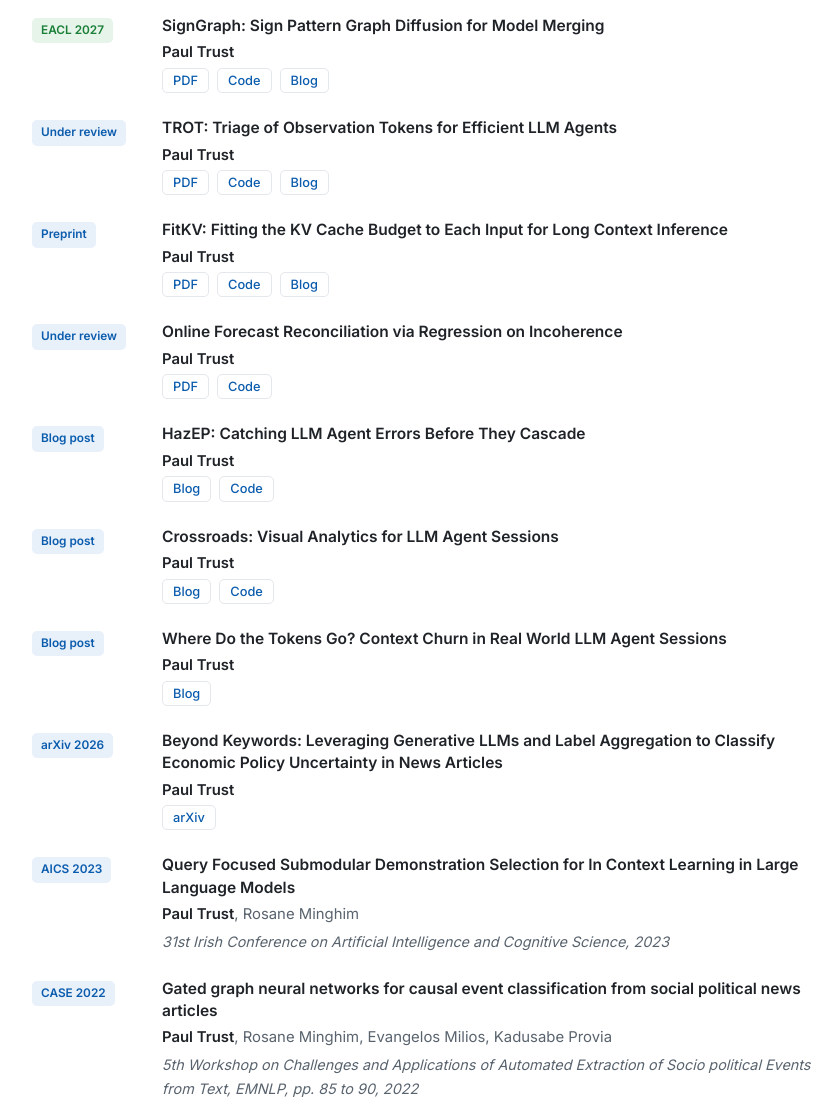
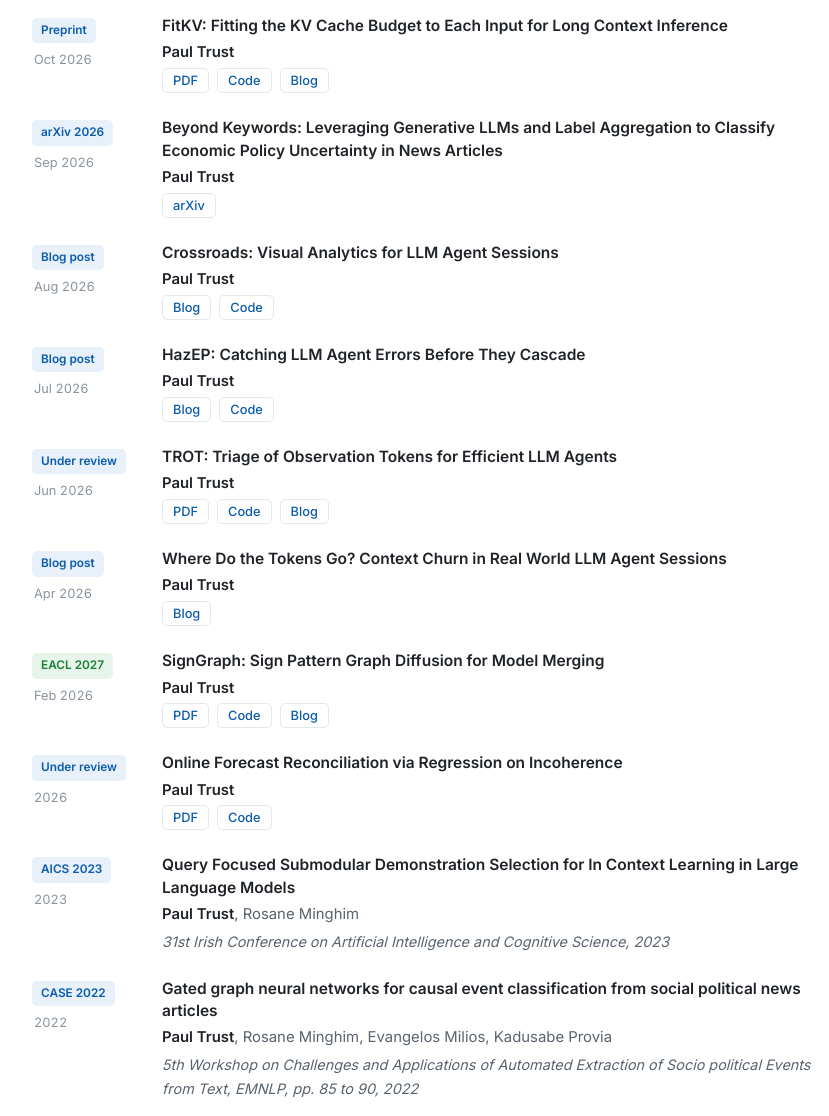
Before and after one commit to paultrust26/paultrust, a plain HTML site: page publications.html in a window 1280 px wide. Shown: the part 290-1406 px from the top of the page, without its empty margins (202-1031 px from the left). Drawn offline with Linux system fonts and the light colour scheme.

Commit message:
Date publications and sort them newest first

```diff
--- a/publications.html
+++ b/publications.html
@@ -39,7 +39,55 @@
       <h3>Conference papers and preprints</h3>
       <ol class="pubs">
         <li>
-          <span class="venue-tag accept">EACL 2027</span>
+          <div class="pub-side"><span class="venue-tag">Preprint</span><span class="pub-date">Oct 2026</span></div>
+          <div>
+            <p class="pub-title">FitKV: Fitting the KV Cache Budget to Each Input for Long Context Inference</p>
+            <p class="pub-authors"><strong>Paul Trust</strong></p>
+            <p class="pub-links"><a target="_blank" rel="noopener" href="papers/fitkv.pdf">PDF</a><a target="_blank" rel="noopener" href="https://github.com/paultrust26/FitKV">Code</a><a href="blog/fitkv.html">Blog</a></p>
+          </div>
+        </li>
+        <li>
+          <div class="pub-side"><span class="venue-tag">arXiv 2026</span><span class="pub-date">Sep 2026</span></div>
+          <div>
+            <p class="pub-title">Beyond Keywords: Leveraging Generative LLMs and Label Aggregation to Classify Economic Policy Uncertainty in News Articles</p>
+            <p class="pub-authors"><strong>Paul Trust</strong></p>
+            <p class="pub-links"><a target="_blank" rel="noopener" href="https://arxiv.org/abs/2609.35856">arXiv</a></p>
+          </div>
+        </li>
+        <li>
+          <div class="pub-side"><span class="venue-tag">Blog post</span><span class="pub-date">Aug 2026</span></div>
+          <div>
+            <p class="pub-title">Crossroads: Visual Analytics for LLM Agent Sessions</p>
+            <p class="pub-authors"><strong>Paul Trust</strong></p>
+            <p class="pub-links"><a href="blog/crossroads.html">Blog</a><a target="_blank" rel="noopener" href="https://github.com/paultrust26/crossroads">Code</a></p>
+          </div>
+        </li>
+        <li>
+          <div class="pub-side"><span class="venue-tag">Blog post</span><span class="pub-date">Jul 2026</span></div>
+          <div>
+            <p class="pub-title">HazEP: Catching LLM Agent Errors Before They Cascade</p>
+            <p class="pub-authors"><strong>Paul Trust</strong></p>
+            <p class="pub-links"><a href="blog/hazep.html">Blog</a><a target="_blank" rel="noopener" href="https://github.com/paultrust26/HazEP">Code</a></p>
+          </div>
+        </li>
+        <li>
+          <div class="pub-side"><span class="venue-tag">Under review</span><span class="pub-date">Jun 2026</span></div>
+          <div>
+            <p class="pub-title">TROT: Triage of Observation Tokens for Efficient LLM Agents</p>
+            <p class="pub-authors"><strong>Paul Trust</strong></p>
+            <p class="pub-links"><a target="_blank" rel="noopener" href="https://openreview.net/pdf?id=OgkJ87Gu35">PDF</a><a target="_blank" rel="noopener" href="https://github.com/paultrust26/TROT">Code</a><a href="blog/trot.html">Blog</a></p>
+          </div>
+        </li>
+        <li>
+          <div class="pub-side"><span class="venue-tag">Blog post</span><span class="pub-date">Apr 2026</span></div>
+          <div>
+            <p class="pub-title">Where Do the Tokens Go? Context Churn in Real World LLM Agent Sessions</p>
+            <p class="pub-authors"><strong>Paul Trust</strong></p>
+            <p class="pub-links"><a href="blog/context-churn.html">Blog</a></p>
+          </div>
+        </li>
+        <li>
+          <div class="pub-side"><span class="venue-tag accept">EACL 2027</span><span class="pub-date">Feb 2026</span></div>
           <div>
             <p class="pub-title">SignGraph: Sign Pattern Graph Diffusion for Model Merging</p>
             <p class="pub-authors"><strong>Paul Trust</strong></p>
@@ -47,23 +95,7 @@
           </div>
         </li>
         <li>
-          <span class="venue-tag">Under review</span>
-          <div>
-            <p class="pub-title">TROT: Triage of Observation Tokens for Efficient LLM Agents</p>
-            <p class="pub-authors"><strong>Paul Trust</strong></p>
-            <p class="pub-links"><a target="_blank" rel="noopener" href="https://openreview.net/pdf?id=OgkJ87Gu35">PDF</a><a target="_blank" rel="noopener" href="https://github.com/paultrust26/TROT">Code</a><a href="blog/trot.html">Blog</a></p>
-          </div>
-        </li>
-        <li>
-          <span class="venue-tag">Preprint</span>
-          <div>
-            <p class="pub-title">FitKV: Fitting the KV Cache Budget to Each Input for Long Context Inference</p>
-            <p class="pub-authors"><strong>Paul Trust</strong></p>
-            <p class="pub-links"><a target="_blank" rel="noopener" href="papers/fitkv.pdf">PDF</a><a target="_blank" rel="noopener" href="https://github.com/paultrust26/FitKV">Code</a><a href="blog/fitkv.html">Blog</a></p>
-          </div>
-        </li>
-        <li>
-          <span class="venue-tag">Under review</span>
+          <div class="pub-side"><span class="venue-tag">Under review</span><span class="pub-date">2026</span></div>
           <div>
             <p class="pub-title">Online Forecast Reconciliation via Regression on Incoherence</p>
             <p class="pub-authors"><strong>Paul Trust</strong></p>
@@ -71,39 +103,7 @@
           </div>
         </li>
         <li>
-          <span class="venue-tag">Blog post</span>
-          <div>
-            <p class="pub-title">HazEP: Catching LLM Agent Errors Before They Cascade</p>
-            <p class="pub-authors"><strong>Paul Trust</strong></p>
-            <p class="pub-links"><a href="blog/hazep.html">Blog</a><a target="_blank" rel="noopener" href="https://github.com/paultrust26/HazEP">Code</a></p>
-          </div>
-        </li>
-        <li>
-          <span class="venue-tag">Blog post</span>
-          <div>
-            <p class="pub-title">Crossroads: Visual Analytics for LLM Agent Sessions</p>
-            <p class="pub-authors"><strong>Paul Trust</strong></p>
-            <p class="pub-links"><a href="blog/crossroads.html">Blog</a><a target="_blank" rel="noopener" href="https://github.com/paultrust26/crossroads">Code</a></p>
-          </div>
-        </li>
-        <li>
-          <span class="venue-tag">Blog post</span>
-          <div>
-            <p class="pub-title">Where Do the Tokens Go? Context Churn in Real World LLM Agent Sessions</p>
-            <p class="pub-authors"><strong>Paul Trust</strong></p>
-            <p class="pub-links"><a href="blog/context-churn.html">Blog</a></p>
-          </div>
-        </li>
-        <li>
-          <span class="venue-tag">arXiv 2026</span>
-          <div>
-            <p class="pub-title">Beyond Keywords: Leveraging Generative LLMs and Label Aggregation to Classify Economic Policy Uncertainty in News Articles</p>
-            <p class="pub-authors"><strong>Paul Trust</strong></p>
-            <p class="pub-links"><a target="_blank" rel="noopener" href="https://arxiv.org/abs/2609.35856">arXiv</a></p>
-          </div>
-        </li>
-        <li>
-          <span class="venue-tag">AICS 2023</span>
+          <div class="pub-side"><span class="venue-tag">AICS 2023</span><span class="pub-date">2023</span></div>
           <div>
             <p class="pub-title">Query Focused Submodular Demonstration Selection for In Context Learning in Large Language Models</p>
             <p class="pub-authors"><strong>Paul Trust</strong>, Rosane Minghim</p>
@@ -111,7 +111,7 @@
           </div>
         </li>
         <li>
-          <span class="venue-tag">CASE 2022</span>
+          <div class="pub-side"><span class="venue-tag">CASE 2022</span><span class="pub-date">2022</span></div>
           <div>
             <p class="pub-title">Gated graph neural networks for causal event classification from social political news articles</p>
             <p class="pub-authors"><strong>Paul Trust</strong>, Rosane Minghim, Evangelos Milios, Kadusabe Provia</p>
@@ -125,7 +125,7 @@
       <h3>Journal articles</h3>
       <ol class="pubs">
         <li>
-          <span class="venue-tag">MAKE 2024</span>
+          <div class="pub-side"><span class="venue-tag">MAKE 2024</span><span class="pub-date">2024</span></div>
           <div>
             <p class="pub-title">A Study on Text Classification in the Age of Large Language Models</p>
             <p class="pub-authors"><strong>Paul Trust</strong>, Rosane Minghim</p>
@@ -133,7 +133,7 @@
           </div>
         </li>
         <li>
-          <span class="venue-tag">NCA 2023</span>
+          <div class="pub-side"><span class="venue-tag">NCA 2023</span><span class="pub-date">2023</span></div>
           <div>
             <p class="pub-title">Understanding the influence of news on society decision making: application to economic policy uncertainty</p>
             <p class="pub-authors"><strong>Paul Trust</strong>, Ahmed Zahran, Rosane Minghim</p>
--- a/style.css
+++ b/style.css
@@ -485,3 +485,7 @@ figcaption { color: var(--muted); font-size: 0.88rem; margin-top: 8px; line-heig
 }
 .res-btn:hover { border-color: var(--accent); color: var(--accent); text-decoration: none; }
 .table-cap { color: var(--muted); font-size: 0.86rem !important; line-height: 1.5 !important; margin: 8px 0 0 !important; }
+.pub-side { display: flex; flex-direction: column; align-items: flex-start; gap: 6px; }
+.pub-side .venue-tag { margin-top: 3px; }
+.pub-date { font-size: 0.8rem; color: var(--faint); font-variant-numeric: tabular-nums; padding-left: 2px; }
+@media (max-width: 560px) { .pub-side { flex-direction: row; align-items: center; gap: 10px; } }
```
Also changed, not shown: index.html (+53 -53 lines).
